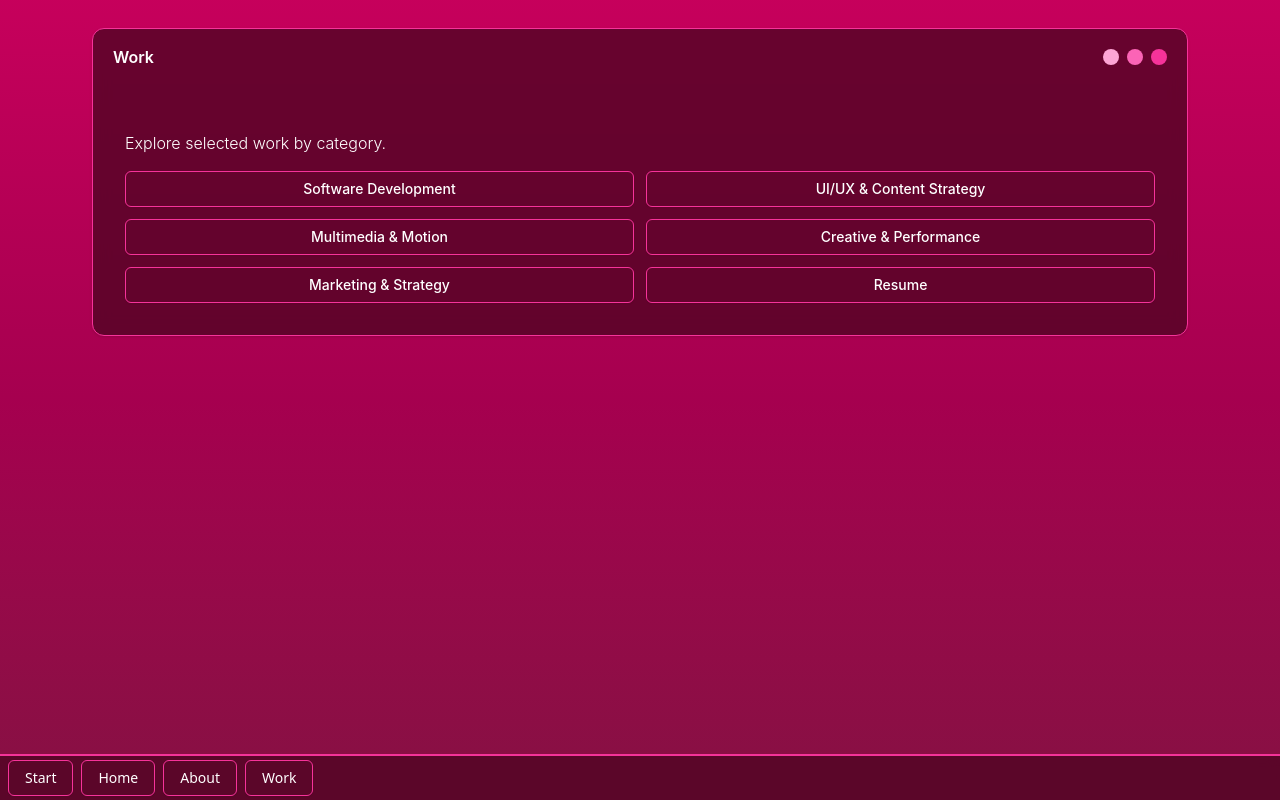
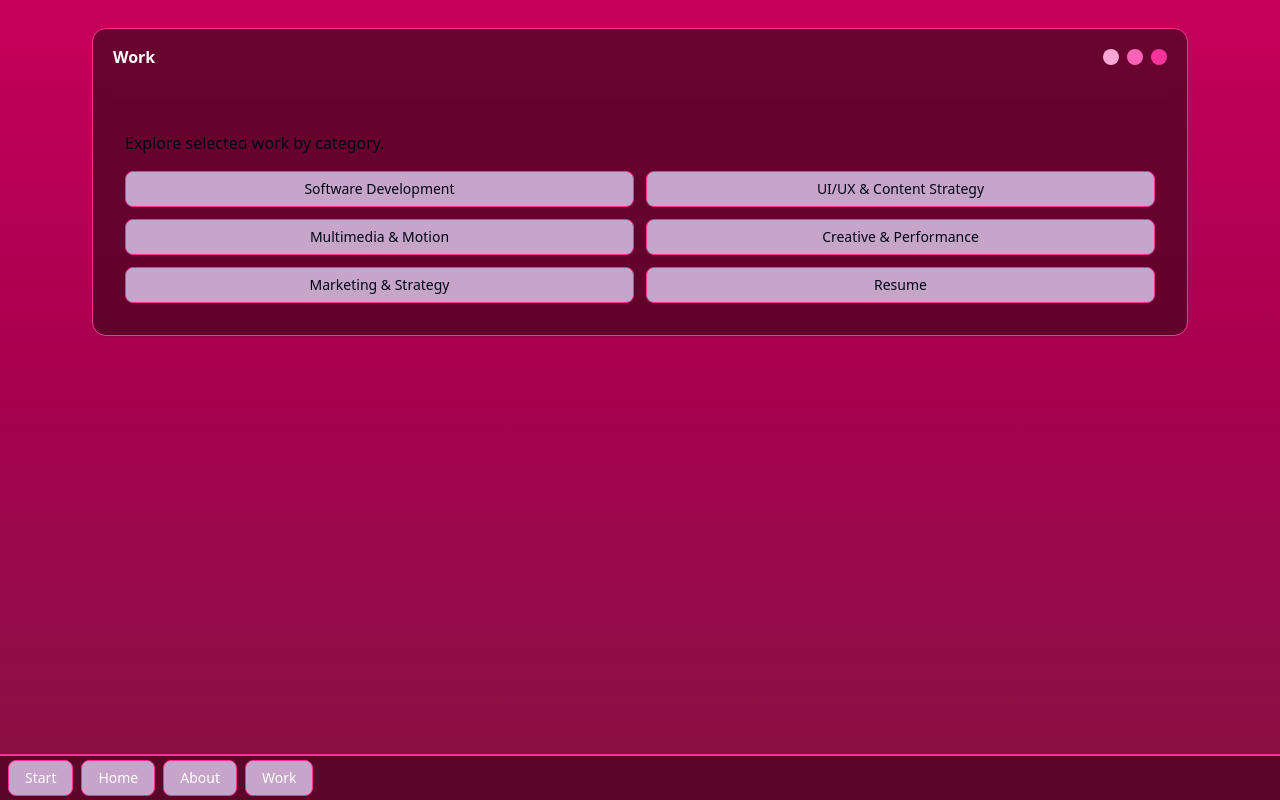
Before and after one commit to MaryBruff/portfolio, a Next.js app: page /work in a window 1280 px wide. Built offline with nearby package versions, Linux system fonts and the light colour scheme.

Commit message:
Re-add/customize default globals

```diff
--- a/src/app/globals.css
+++ b/src/app/globals.css
@@ -1,21 +1,122 @@
 @import "tailwindcss";
 @import "tw-animate-css";
 
+@custom-variant dark (&:is(.dark *));
+
+@theme inline {
+  --color-background: var(--background);
+  --color-foreground: var(--foreground);
+  --font-sans: var(--font-geist-sans);
+  --font-mono: var(--font-geist-mono);
+  --color-sidebar-ring: var(--sidebar-ring);
+  --color-sidebar-border: var(--sidebar-border);
+  --color-sidebar-accent-foreground: var(--sidebar-accent-foreground);
+  --color-sidebar-accent: var(--sidebar-accent);
+  --color-sidebar-primary-foreground: var(--sidebar-primary-foreground);
+  --color-sidebar-primary: var(--sidebar-primary);
+  --color-sidebar-foreground: var(--sidebar-foreground);
+  --color-sidebar: var(--sidebar);
+  --color-chart-5: var(--chart-5);
+  --color-chart-4: var(--chart-4);
+  --color-chart-3: var(--chart-3);
+  --color-chart-2: var(--chart-2);
+  --color-chart-1: var(--chart-1);
+  --color-ring: var(--ring);
+  --color-input: var(--input);
+  --color-border: var(--border);
+  --color-destructive: var(--destructive);
+  --color-accent-foreground: var(--accent-foreground);
+  --color-accent: var(--accent);
+  --color-muted-foreground: var(--muted-foreground);
+  --color-muted: var(--muted);
+  --color-secondary-foreground: var(--secondary-foreground);
+  --color-secondary: var(--secondary);
+  --color-primary-foreground: var(--primary-foreground);
+  --color-primary: var(--primary);
+  --color-popover-foreground: var(--popover-foreground);
+  --color-popover: var(--popover);
+  --color-card-foreground: var(--card-foreground);
+  --color-card: var(--card);
+  --radius-sm: calc(var(--radius) - 4px);
+  --radius-md: calc(var(--radius) - 2px);
+  --radius-lg: var(--radius);
+  --radius-xl: calc(var(--radius) + 4px);
+}
+
+:root {
+  --radius: 0.625rem;
+  --background: #C7A4C9; /* --color-app-bg */
+  --foreground: oklch(0.129 0.042 264.695);
+  --card: #C9C9B5; /* --color-card-fill */
+  --card-foreground: oklch(0.129 0.042 264.695);
+  --popover: #C9C9B5; /* --color-card-fill */
+  --popover-foreground: oklch(0.129 0.042 264.695);
+  --primary: #AEBA5E; /* --color-card-header-prime */
+  --primary-foreground: oklch(0.984 0.003 247.858);
+  --secondary: #C78892; /* --color-card-secondary */
+  --secondary-foreground: oklch(0.208 0.042 265.755);
+  --muted: oklch(0.968 0.007 247.896);
+  --muted-foreground: oklch(0.554 0.046 257.417);
+  --accent: #10B981; /* --color-card-third */
+  --accent-foreground: oklch(0.208 0.042 265.755);
+  --destructive: #C85A30; /* --color-card-fourth */
+  --border: oklch(0.929 0.013 255.508);
+  --input: oklch(0.929 0.013 255.508);
+  --ring: oklch(0.704 0.04 256.788);
+  --chart-1: #AEBA5E; /* --color-card-header-prime */
+  --chart-2: #C78892; /* --color-card-secondary */
+  --chart-3: #10B981; /* --color-card-third */
+  --chart-4: #C85A30; /* --color-card-fourth */
+  --chart-5: oklch(0.769 0.188 70.08);
+  --sidebar: oklch(0.984 0.003 247.858);
+  --sidebar-foreground: oklch(0.129 0.042 264.695);
+  --sidebar-primary: #AEBA5E; /* --color-card-header-prime */
+  --sidebar-primary-foreground: oklch(0.984 0.003 247.858);
+  --sidebar-accent: #C78892; /* --color-card-secondary */
+  --sidebar-accent-foreground: oklch(0.208 0.042 265.755);
+  --sidebar-border: oklch(0.929 0.013 255.508);
+  --sidebar-ring: oklch(0.704 0.04 256.788);
+}
+
+.dark {
+  --background: #C7A4C9; /* --color-app-bg */
+  --foreground: oklch(0.984 0.003 247.858);
+  --card: #C9C9B5; /* --color-card-fill */
+  --card-foreground: oklch(0.984 0.003 247.858);
+  --popover: #C9C9B5; /* --color-card-fill */
+  --popover-foreground: oklch(0.984 0.003 247.858);
+  --primary: #AEBA5E; /* --color-card-header-prime */
+  --primary-foreground: oklch(0.208 0.042 265.755);
+  --secondary: #C78892; /* --color-card-secondary */
+  --secondary-foreground: oklch(0.984 0.003 247.858);
+  --muted: #10B981; /* --color-card-third */
+  --muted-foreground: oklch(0.704 0.04 256.788);
+  --accent: #10B981; /* --color-card-third */
+  --accent-foreground: oklch(0.984 0.003 247.858);
+  --destructive: #C85A30; /* --color-card-fourth */
+  --border: oklch(1 0 0 / 10%);
+  --input: oklch(1 0 0 / 15%);
+  --ring: oklch(0.551 0.027 264.364);
+  --chart-1: #AEBA5E; /* --color-card-header-prime */
+  --chart-2: #C78892; /* --color-card-secondary */
+  --chart-3: #10B981; /* --color-card-third */
+  --chart-4: #C85A30; /* --color-card-fourth */
+  --chart-5: oklch(0.645 0.246 16.439);
+  --sidebar: #C9C9B5; /* --color-card-fill */
+  --sidebar-foreground: oklch(0.984 0.003 247.858);
+  --sidebar-primary: #AEBA5E; /* --color-card-header-prime */
+  --sidebar-primary-foreground: oklch(0.984 0.003 247.858);
+  --sidebar-accent: #C78892; /* --color-card-secondary */
+  --sidebar-accent-foreground: oklch(0.984 0.003 247.858);
+  --sidebar-border: oklch(1 0 0 / 10%);
+  --sidebar-ring: oklch(0.551 0.027 264.364);
+}
+
 @layer base {
-  .portfolio-font {
-    font-family: "Inter", sans-serif;
-    font-optical-sizing: auto;
-    font-weight: 300;
-    font-style: normal;
+  * {
+    @apply border-border outline-ring/50;
   }
-
-  .animate-blink {
-    animation: blink 2s infinite;
-  }
-
-  @keyframes blink {
-    50% {
-      opacity: 0;
-    }
+  body {
+    @apply bg-background text-foreground;
   }
 }
```
